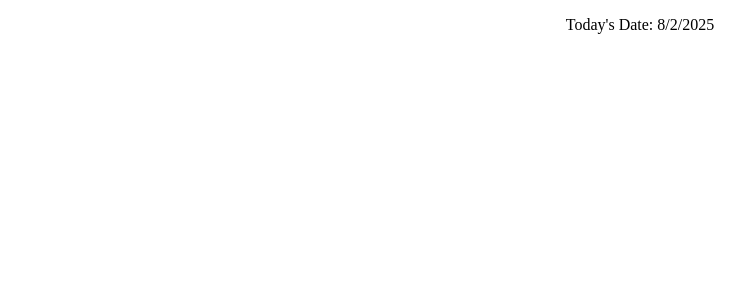
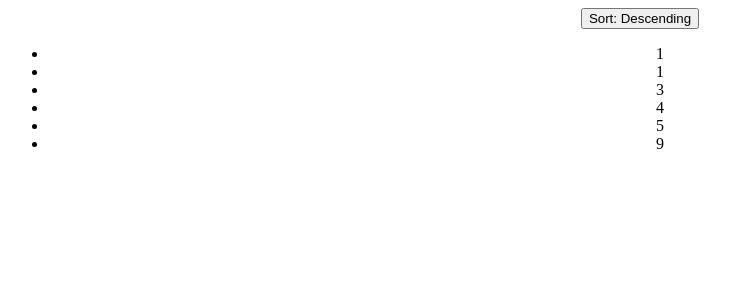
Before and after one commit to erema-amore/30github, a React (Create React App) app: page / in a window 1280 px wide. Shown: the top 300 px of the page, without its empty margins (0-745 px from the left). Built offline with nearby package versions, Linux system fonts and the light colour scheme.

Commit message:
Create SortList Component

```diff
--- a/src/App.js
+++ b/src/App.js
@@ -1,14 +1,15 @@
 
 import './App.css';
-import CurrentDate from './components/CurrentDate';
+import SortList from './components/SortList';
+
 
 
 
 function App() {
   return (
     <div className="App">
+      <SortList/>
 
-     <CurrentDate/>
     </div>
   );
 }
--- /dev/null
+++ b/src/components/SortList.jsx
@@ -0,0 +1,25 @@
+import React, { useState } from "react";
+
+function SortList() {
+    const [isAscending, setIsAscending] = useState(true);
+    const numbers = [3, 1, 4, 1, 5, 9];
+
+    const sortedNumbers = [...numbers].sort((a, b) =>
+        isAscending ? a - b : b - a
+    );
+
+    return (
+        <div>
+            <button onClick={() => setIsAscending(!isAscending)}>
+                Sort: {isAscending ? "Descending" : "Ascending"}
+            </button>
+            <ul>
+                {sortedNumbers.map((num, index) => (
+                    <li key={index}>{num}</li>
+                ))}
+            </ul>
+        </div>
+    );
+}
+
+export default SortList
```
